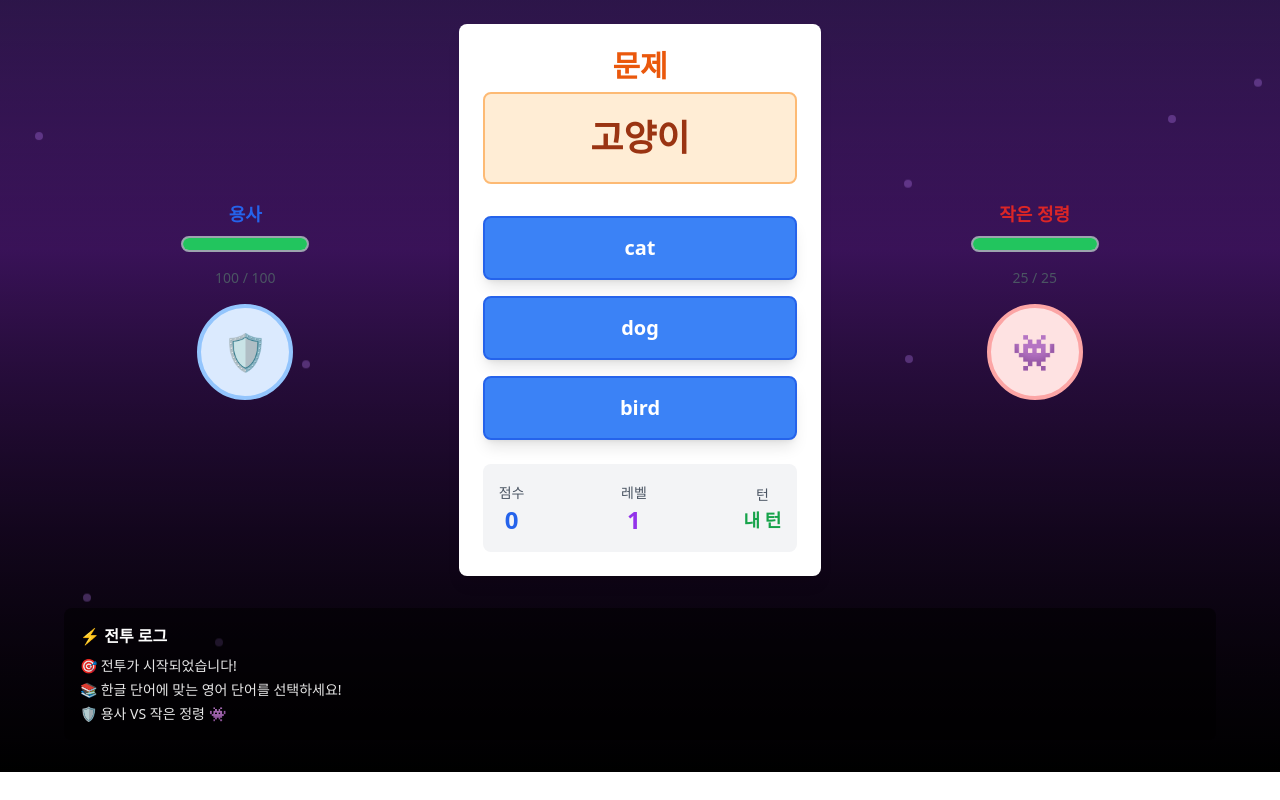
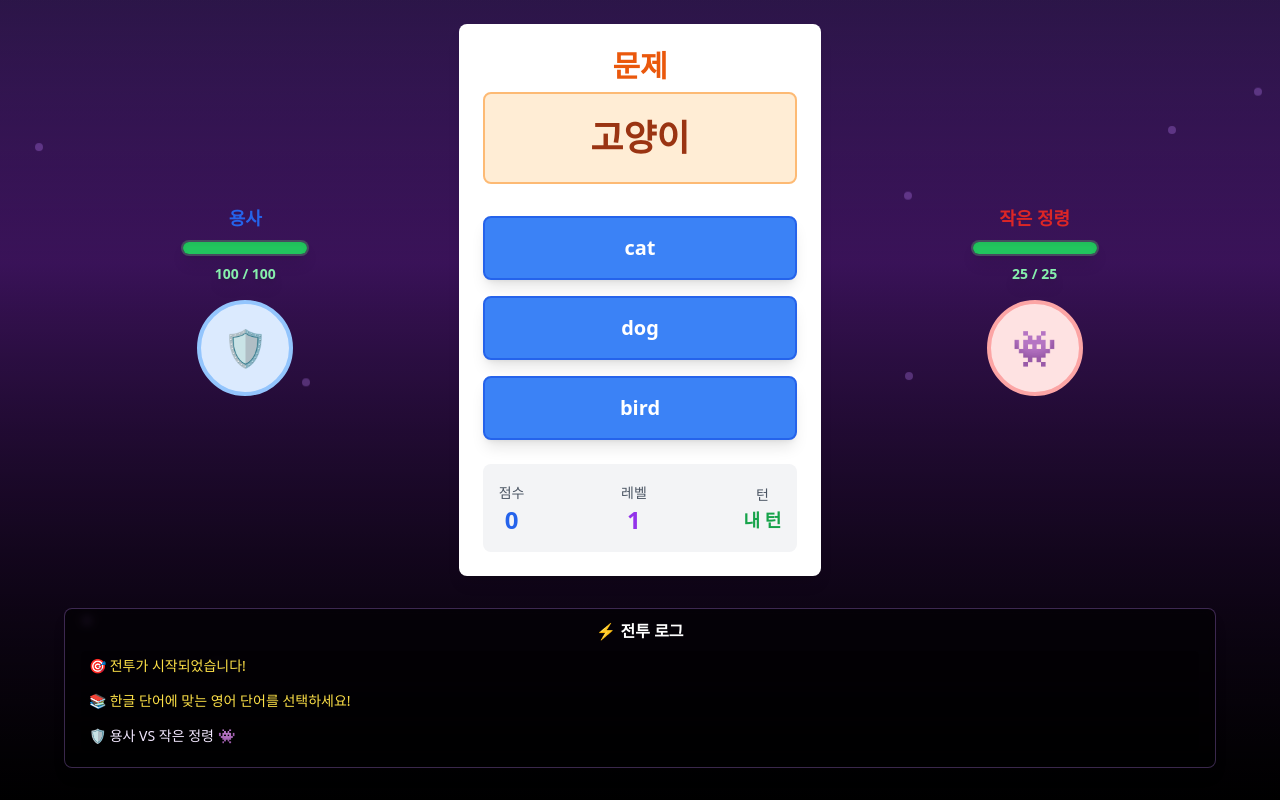
Before and after one commit to bedcoding/vue-nuxt-word-game, a Nuxt app: page /battle in a window 1280 px wide. Shown: the part 274-1074 px from the top of the page. Before the commit the page ends 1046 px from the top, so only its background shows below. Built offline with nearby package versions, Linux system fonts and the light colour scheme.

Commit message:
feat: 데미지 표시 변경 및 문구 수정

```diff
--- a/components/battle/Field.vue
+++ b/components/battle/Field.vue
@@ -67,7 +67,7 @@ const handleAnswer = (selectedAnswer: string) => {
     // 정답 처리
     isPlayerAttacking.value = true
     emit('battleLog', `✅ 정답! "${selectedAnswer}"`)
-    emit('battleLog', `⚔️ ${gameStore.player.name}이(가) ${gameStore.enemy.name}을(를) 공격했습니다!`)
+    emit('battleLog', `⚔️ ${gameStore.player.name}가 ${gameStore.enemy.name} 공격!`)
 
     setTimeout(() => {
       isPlayerAttacking.value = false
@@ -76,7 +76,7 @@ const handleAnswer = (selectedAnswer: string) => {
     // 오답 처리
     isEnemyAttacking.value = true
     emit('battleLog', `❌ 틀렸습니다! 정답은 "${gameStore.currentQuestion?.english}"`)
-    emit('battleLog', `💥 ${gameStore.enemy.name}이(가) ${gameStore.player.name}을(를) 공격했습니다!`)
+    emit('battleLog', `💥 ${gameStore.enemy.name}, ${gameStore.player.name} 공격!`)
 
     setTimeout(() => {
       isEnemyAttacking.value = false
@@ -98,7 +98,7 @@ const handleAnswer = (selectedAnswer: string) => {
           emit('battleLog', '👑 모든 단계를 완료했습니다!')
         }
       } else if (gameStore.player.hp <= 0) {
-        emit('battleLog', '💀 패배... 다시 도전해보세요!')
+        emit('battleLog', '💀 패배 💀')
       }
       // 🔧 라우팅은 게임 스토어의 checkGameOver에서 처리하므로 여기서는 제거
     }
--- a/components/battle/Log.vue
+++ b/components/battle/Log.vue
@@ -1,11 +1,20 @@
 <template>
-  <div class="bg-black bg-opacity-50 rounded-lg p-4 max-h-40 overflow-y-auto">
-    <h3 class="text-white font-bold mb-2">⚡ 전투 로그</h3>
+  <div
+    ref="logContainer"
+    class="bg-black/60 backdrop-blur-sm border border-purple-400/30 rounded-lg p-4 max-h-40 overflow-y-auto shadow-lg"
+  >
+    <h3 class="text-white font-bold mb-2 text-center">⚡ 전투 로그</h3>
     <div class="space-y-1">
       <div
         v-for="(log, index) in battleLogs"
         :key="index"
-        class="text-sm text-white opacity-90"
+        class="text-sm text-purple-100 leading-relaxed px-2 py-1 rounded bg-black/20"
+        :class="{
+          'text-green-300': log.includes('✅') || log.includes('🎉'),
+          'text-red-300': log.includes('❌') || log.includes('💥') || log.includes('💀'),
+          'text-blue-300': log.includes('🛡️') || log.includes('⚔️'),
+          'text-yellow-300': log.includes('🎯') || log.includes('📚')
+        }"
       >
         {{ log }}
       </div>
@@ -14,18 +23,30 @@
 </template>
 
 <script setup lang="ts">
-import { ref } from 'vue'
+import { ref, nextTick } from 'vue'
 
 const battleLogs = ref<string[]>([])
+const logContainer = ref<HTMLElement>()
+
+// 스크롤을 맨 아래로 이동
+const scrollToBottom = async () => {
+  await nextTick()
+  if (logContainer.value) {
+    logContainer.value.scrollTop = logContainer.value.scrollHeight
+  }
+}
 
 // 전투 로그 추가
-const addBattleLog = (message: string) => {
+const addBattleLog = async (message: string) => {
   battleLogs.value.push(message)
 
   // 로그가 너무 많아지면 오래된 것 제거
   if (battleLogs.value.length > 10) {
     battleLogs.value.shift()
   }
+
+  // 새 로그 추가 후 자동 스크롤
+  await scrollToBottom()
 }
 
 // 부모 컴포넌트에서 로그 추가할 수 있도록 expose
--- a/components/main/ApiTest.vue
+++ b/components/main/ApiTest.vue
@@ -5,7 +5,7 @@
       :disabled="isTestingAPI"
       class="bg-gradient-to-r from-green-500 to-blue-500 hover:from-green-600 hover:to-blue-600 disabled:from-gray-500 disabled:to-gray-600 text-white font-bold py-2 px-6 rounded-lg text-sm transition-all duration-200 transform hover:scale-105 disabled:scale-100 disabled:cursor-not-allowed"
     >
-      {{ isTestingAPI ? '🔄 테스트 중...' : '🤖 ChatGPT API 테스트' }}
+      {{ isTestingAPI ? '🔄 테스트 중 🔄' : '🤖 ChatGPT API 테스트' }}
     </button>
     <p class="text-xs text-gray-400 mt-1">콘솔에서 결과 확인</p>
   </div>
@@ -41,7 +41,7 @@ const testChatGPT = async (): Promise<void> => {
   isTestingAPI.value = true
 
   try {
-    console.log('🚀 ChatGPT API 테스트 시작...')
+    console.log('🚀 ChatGPT API 테스트 시작')
 
     const requestBody: APIRequestBody = {
       message: '안녕하세요! API 연결 테스트입니다.'
--- a/components/result/DefeatContent.vue
+++ b/components/result/DefeatContent.vue
@@ -4,7 +4,7 @@
     <div class="mb-8">
       <div class="text-8xl mb-4">💀</div>
       <h1 class="text-5xl font-bold text-red-400 mb-2 drop-shadow-lg">
-        패배...
+        패배
       </h1>
       <p class="text-xl text-red-200">
         아쉽게도 이번엔 실패했습니다
--- a/components/shared/Character.vue
+++ b/components/shared/Character.vue
@@ -6,19 +6,21 @@
     </h3>
 
     <!-- HP 바 -->
-    <div class="w-32 bg-gray-300 rounded-full h-4 mb-4 border-2 border-gray-400">
+    <div class="w-32 bg-gray-800/80 rounded-full h-4 mb-2 border-2 border-gray-500/50 shadow-lg">
       <div
-        class="h-full rounded-full transition-all duration-500"
+        class="h-full rounded-full transition-all duration-500 shadow-inner"
         :class="hpBarColor"
         :style="{ width: hpPercentage + '%' }"
       ></div>
     </div>
 
     <!-- HP 텍스트 -->
-    <div class="text-sm text-gray-600 mb-4">
+    <div class="text-sm font-bold mb-4 drop-shadow-lg" :class="hpTextColor">
       {{ character.hp }} / {{ character.maxHp }}
     </div>
 
+    <!-- 캐릭터 아바타 컨테이너 -->
+    <div class="relative">
       <!-- 캐릭터 아바타 -->
       <div
         class="w-24 h-24 rounded-full flex items-center justify-center text-4xl transition-all duration-300"
@@ -27,13 +29,18 @@
         {{ isPlayer ? '🛡️' : '👾' }}
       </div>
 
-    <!-- 데미지/치유 표시 -->
+      <!-- 데미지/치유 표시 (캐릭터 옆에 표시) -->
       <div
         v-if="showDamage"
-      class="absolute text-2xl font-bold animate-bounce"
-      :class="damageColor"
+        class="absolute text-3xl font-bold animate-damage z-10 bg-black/80 rounded-full px-3 py-1 border-2 shadow-lg"
+        :class="[
+          damageColor,
+          isPlayer ? '-right-16 top-2' : '-left-16 top-2',
+          damageText.startsWith('-') ? 'border-red-400' : 'border-green-400'
+        ]"
       >
         {{ damageText }}
+      </div>
     </div>
   </div>
 </template>
@@ -57,10 +64,6 @@ const props = withDefaults(defineProps<Props>(), {
 const showDamage = ref(false)
 const damageText = ref('')
 const isHurt = ref(false)
-const lastHp = ref(props.character.hp)
-
-// 컴포넌트가 마운트될 때 초기 HP 설정
-lastHp.value = props.character.hp
 
 // HP 변화 감지
 watch(() => props.character.hp, (newHp, oldHp) => {
@@ -75,7 +78,6 @@ watch(() => props.character.hp, (newHp, oldHp) => {
     damageText.value = `+${heal}`
     showDamageEffect('heal')
   }
-  lastHp.value = newHp
 })
 
 // 데미지 이펙트 표시
@@ -112,6 +114,13 @@ const avatarBg = computed(() => {
 const damageColor = computed(() => {
   return damageText.value.startsWith('-') ? 'text-red-500' : 'text-green-500'
 })
+
+const hpTextColor = computed(() => {
+  const percentage = hpPercentage.value
+  if (percentage > 60) return 'text-green-300'
+  if (percentage > 30) return 'text-yellow-300'
+  return 'text-red-300'
+})
 </script>
 
 <style scoped>
@@ -146,4 +155,23 @@ const damageColor = computed(() => {
     transform: scale(1);
   }
 }
+
+@keyframes damage {
+  0% {
+    transform: translateY(0) scale(1);
+    opacity: 1;
+  }
+  50% {
+    transform: translateY(-20px) scale(1.2);
+    opacity: 1;
+  }
+  100% {
+    transform: translateY(-40px) scale(0.8);
+    opacity: 0;
+  }
+}
+
+.animate-damage {
+  animation: damage 1s ease-out;
+}
 </style>
--- a/pages/defeat.vue
+++ b/pages/defeat.vue
@@ -36,7 +36,7 @@ if (gameStore.gamePhase !== 'defeat') {
 
 // SEO 설정
 useHead({
-  title: '패배... - 워드 배틀',
+  title: '패배 - 워드 배틀',
   meta: [
     { name: 'description', content: '아쉽게도 패배했습니다. 다시 도전해보세요!' }
   ]
```
Lines whose indentation alone changed are shown as unchanged.
